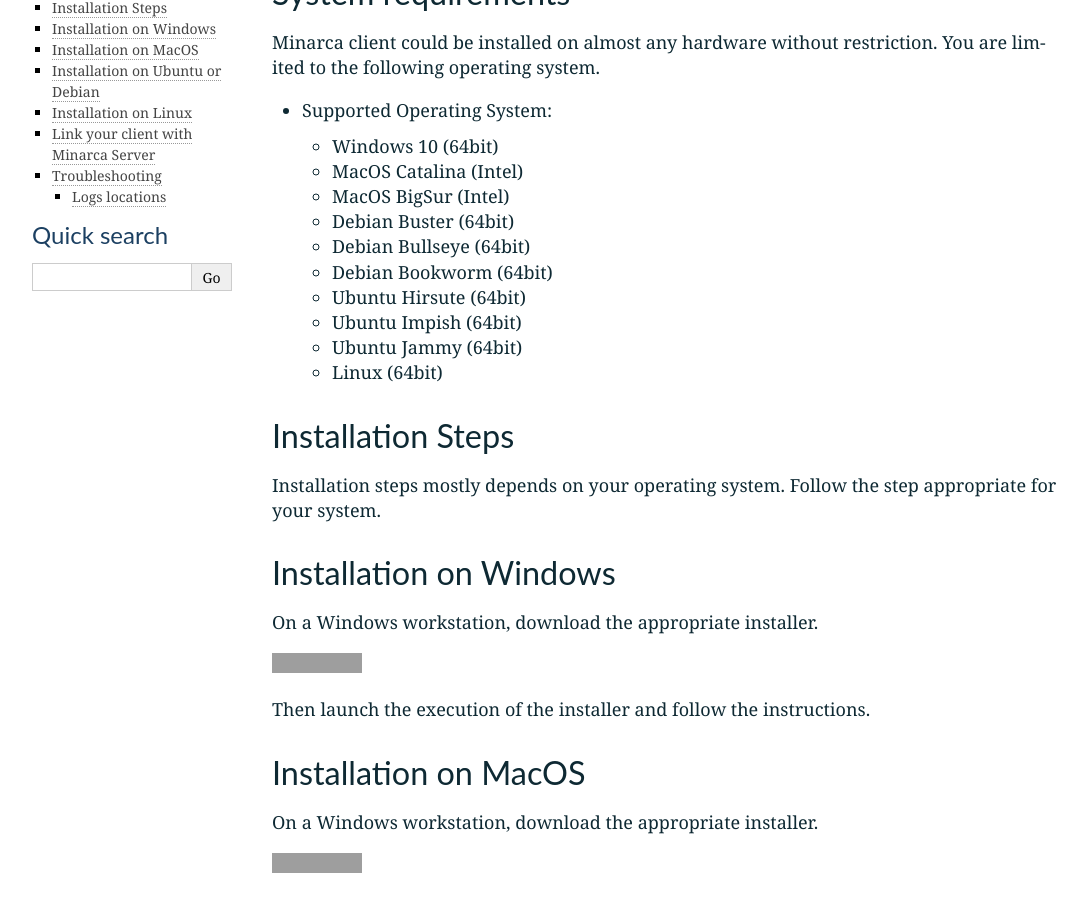
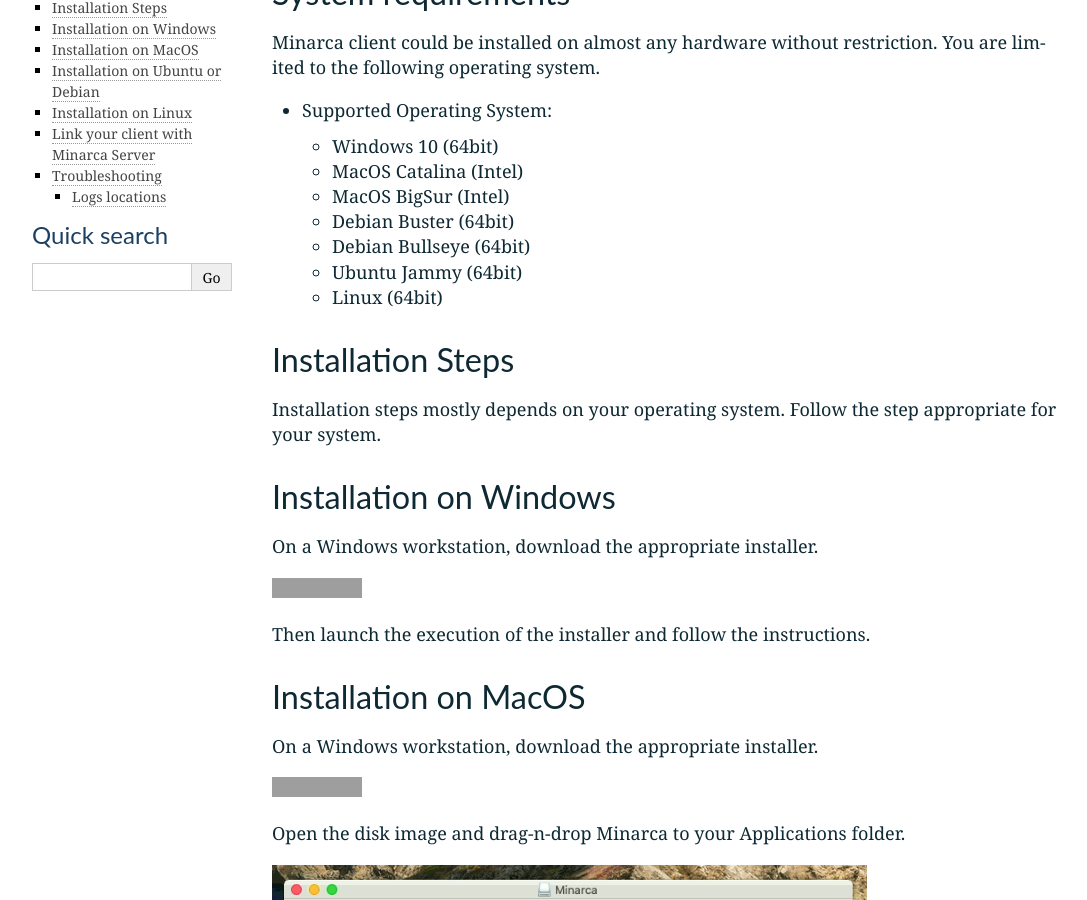
Before and after one commit to ikus060/minarca, a Sphinx documentation site: the page built from doc/minarca-client.md, in a window 1280 px wide and 900 px high, scrolled down 306 px. Shown: the whole window, without its empty margins (33-1120 px from the left). Built offline with Sphinx 7.4.7, drawn with Linux system fonts in a browser that asks for light colours; grey boxes are pictures that could not be loaded.

Commit message:
Drop Ubuntu Hirsute & Impish

```diff
--- a/doc/minarca-client.md
+++ b/doc/minarca-client.md
@@ -11,9 +11,6 @@
   * MacOS BigSur (Intel)
   * Debian Buster (64bit)
   * Debian Bullseye (64bit)
-  * Debian Bookworm (64bit)
-  * Ubuntu Hirsute (64bit)
-  * Ubuntu Impish (64bit)
   * Ubuntu Jammy (64bit)
   * Linux (64bit)
 
@@ -51,10 +48,6 @@
 On a Ubuntu or Debian workstation, download the appropriate installer.
 
 *Ubuntu*
-
-<a href="https://www.ikus-soft.com/archive/minarca/minarca-client-hirsute-latest.deb"><img alt="Minarca Client for Ubuntu Hirsute" src="https://img.shields.io/badge/Ubuntu-Hirsute-blue?&logo=ubuntu&style=for-the-badge"></a>
-
-<a href="https://www.ikus-soft.com/archive/minarca/minarca-client-impish-latest.deb"><img alt="Minarca Client for Ubuntu Impish" src="https://img.shields.io/badge/Ubuntu-Impish-blue?&logo=ubuntu&style=for-the-badge"></a>
 
 <a href="https://www.ikus-soft.com/archive/minarca/minarca-client-jammy-latest.deb"><img alt="Minarca Client for Ubuntu Jammy" src="https://img.shields.io/badge/Ubuntu-Jammy-blue?&logo=ubuntu&style=for-the-badge"></a>
 
```
Also changed, not shown: doc/installation.md (+1 -2 lines).
